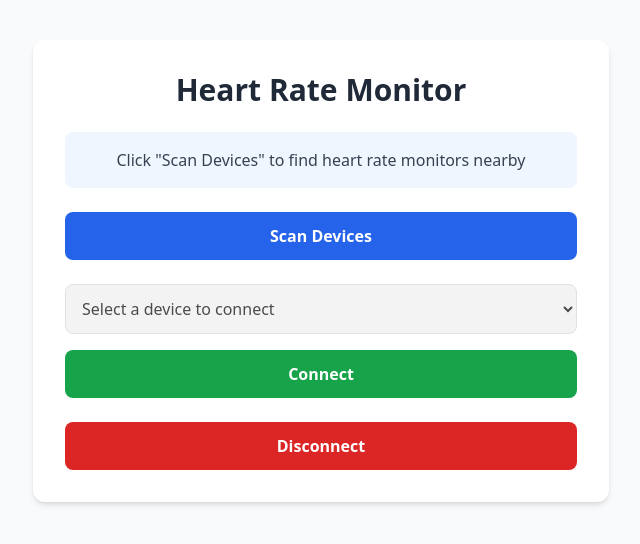
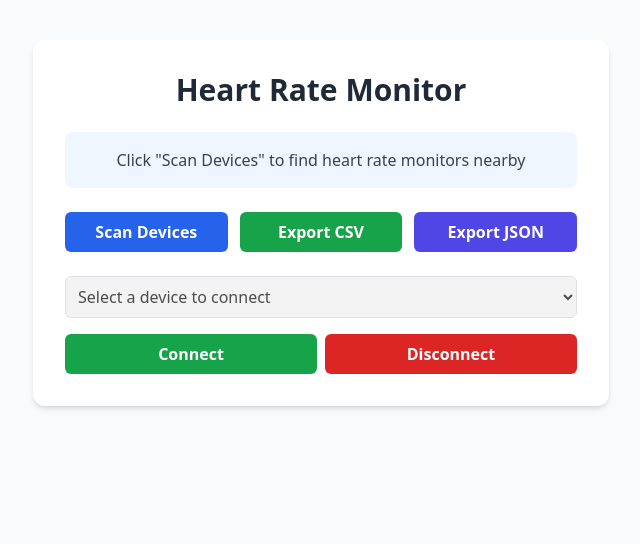
Before and after one commit to Priyansh-6216/vitallens, a Flask app: page / in a window 1280 px wide. Shown: the top 544 px of the page, without its empty margins (319-959 px from the left). Run offline with Flask 3, Linux system fonts and the light colour scheme; some libraries are stand-ins or nearby versions.

Commit message:
feat: add CSV and JSON export functionality for heart rate data

```diff
--- a/templates/index.html
+++ b/templates/index.html
@@ -18,44 +18,52 @@
             </p>
         </div>
 
-        <div class="mb-6">
+        <div class="mb-6 flex flex-wrap gap-3">
             <button id="scanBtn"
-                    class="w-full bg-blue-600 hover:bg-blue-700 text-white font-bold py-3 px-6 rounded-lg transition-colors"
+                    class="flex-1 bg-blue-600 hover:bg-blue-700 text-white font-bold py-2 px-4 rounded-md transition-colors"
                     id="scan-btn">
                 Scan Devices
+            </button>
+            <button id="exportCsvBtn"
+                    class="flex-1 bg-green-600 hover:bg-green-700 text-white font-bold py-2 px-4 rounded-md transition-colors"
+                    disabled>
+                Export CSV
+            </button>
+            <button id="exportJsonBtn"
+                    class="flex-1 bg-indigo-600 hover:bg-indigo-700 text-white font-bold py-2 px-4 rounded-md transition-colors"
+                    disabled>
+                Export JSON
             </button>
         </div>
 
         <div class="mb-4">
             <select id="deviceList"
-                    class="w-full p-3 border border-gray-300 rounded-lg focus:outline-none focus:ring-2 focus:ring-blue-500"
+                    class="w-full p-2 border border-gray-300 rounded-md focus:outline-none focus:ring-2 focus:ring-blue-500"
                     disabled>
                 <option value="">Select a device to connect</option>
             </select>
         </div>
 
-        <div class="mb-4">
+        <div class="flex space-x-2">
             <button id="connectBtn"
-                    class="w-full bg-green-600 hover:bg-green-700 text-white font-bold py-3 px-6 rounded-lg transition-colors"
+                    class="flex-1 bg-green-600 hover:bg-green-700 text-white font-bold py-2 px-4 rounded-md transition-colors"
                     disabled>
                 Connect
             </button>
-        </div>
-
-        <div id="heartRateDisplay" class="text-center mt-8 hidden">
-            <div class="text-6xl font-bold text-gray-800" id="hr-value">--</div>
-            <div class="mt-2 text-lg text-gray-600">BPM</div>
-            <div id="hr-status" class="mt-4 text-sm text-gray-500">
-                Waiting for heart rate data...
-            </div>
-        </div>
-
-        <div class="mt-6">
             <button id="disconnectBtn"
-                    class="w-full bg-red-600 hover:bg-red-700 text-white font-bold py-3 px-6 rounded-lg transition-colors"
+                    class="flex-1 bg-red-600 hover:bg-red-700 text-white font-bold py-2 px-4 rounded-md transition-colors"
                     disabled>
                 Disconnect
             </button>
+        </div>
+
+        <div id="heartRateDisplay" class="text-center space-y-4 mt-6 hidden">
+            <div class="text-5xl font-bold" id="hr-value">--</div>
+            <div class="text-lg text-gray-600">BPM</div>
+            <div id="hr-status" class="mt-2 text-sm text-gray-500">
+                Waiting for heart rate data...
+            </div>
+            <div id="export-status" class="text-sm text-gray-500"></div>
         </div>
     </div>
 
@@ -65,13 +73,93 @@
             const deviceList = document.getElementById('deviceList');
             const connectBtn = document.getElementById('connectBtn');
             const disconnectBtn = document.getElementById('disconnectBtn');
+            const exportCsvBtn = document.getElementById('exportCsvBtn');
+            const exportJsonBtn = document.getElementById('exportJsonBtn');
             const statusText = document.getElementById('status-text');
             const hrValue = document.getElementById('hr-value');
             const hrStatus = document.getElementById('hr-status');
             const heartRateDisplay = document.getElementById('heartRateDisplay');
+            const exportStatus = document.getElementById('export-status');
 
             let pollingInterval = null;
             let selectedDeviceAddress = null;
+
+            // Update export button states based on connection status
+            function updateExportButtons() {
+                const isConnected = !!selectedDeviceAddress;
+                exportCsvBtn.disabled = !isConnected;
+                exportJsonBtn.disabled = !isConnected;
+            }
+
+            // Export CSV function
+            async function exportCSV() {
+                exportStatus.textContent = 'Exporting CSV...';
+                exportStatus.className = 'text-sm text-blue-600';
+
+                try {
+                    const response = await fetch('/api/export/csv');
+                    if (!response.ok) {
+                        throw new Error(`HTTP error! status: ${response.status}`);
+                    }
+
+                    const blob = await response.blob();
+                    const url = window.URL.createObjectURL(blob);
+                    const a = document.createElement('a');
+                    a.style.display = 'none';
+                    a.href = url;
+                    a.download = 'heart_rate_data.csv';
+                    document.body.appendChild(a);
+                    a.click();
+                    window.URL.revokeObjectURL(url);
+
+                    exportStatus.textContent = 'CSV exported successfully!';
+                    exportStatus.className = 'text-sm text-green-600';
+
+                    // Clear status after 3 seconds
+                    setTimeout(() => {
+                        exportStatus.textContent = '';
+                    }, 3000);
+                } catch (error) {
+                    console.error('Error exporting CSV:', error);
+                    exportStatus.textContent = 'Error exporting CSV';
+                    exportStatus.className = 'text-sm text-red-600';
+                }
+            }
+
+            // Export JSON function
+            async function exportJSON() {
+                exportStatus.textContent = 'Exporting JSON...';
+                exportStatus.className = 'text-sm text-blue-600';
+
+                try {
+                    const response = await fetch('/api/export/json');
+                    if (!response.ok) {
+                        throw new Error(`HTTP error! status: ${response.status}`);
+                    }
+
+                    const blob = await response.blob();
+                    const url = window.URL.createObjectURL(blob);
+                    const a = document.createElement('a');
+                    a.style.display = 'none';
+                    a.href = url;
+                    a.download = 'heart_rate_data.json';
+                    document.body.appendChild(a);
+                    a.click();
+                    window.URL.revokeObjectURL(url);
+
+                    exportStatus.textContent = 'JSON exported successfully!';
+                    exportStatus.className = 'text-sm text-green-600';
+
+                    // Clear status after 3 seconds
+                    setTimeout(() => {
+                        exportStatus.textContent = '';
+                    }, 3000);
+                } catch (error) {
+                    console.error('Error exporting JSON:', error);
+                    exportStatus.textContent = 'Error exporting JSON';
+                    exportStatus.className = 'text-sm text-red-600';
+                }
+            }
 
             // Scan for devices
             scanBtn.addEventListener('click', async () => {
@@ -112,10 +200,9 @@
 
             // Enable connect button when device selected
             deviceList.addEventListener('change', () => {
+                selectedDeviceAddress = deviceList.value;
                 connectBtn.disabled = !deviceList.value;
-                if (deviceList.value) {
-                    selectedDeviceAddress = deviceList.value;
-                }
+                updateExportButtons();
             });
 
             // Connect to device
@@ -175,6 +262,7 @@
                 } finally {
                     connectBtn.disabled = false;
                     connectBtn.textContent = 'Connect';
+                    updateExportButtons();
                 }
             });
 
@@ -199,9 +287,11 @@
                     hrValue.textContent = '--';
                     hrValue.className = 'text-6xl font-bold text-gray-800';
                     hrStatus.textContent = 'Waiting for heart rate data...';
+                    exportStatus.textContent = '';
                     connectBtn.disabled = false;
                     deviceList.disabled = false;
                     disconnectBtn.disabled = true;
+                    updateExportButtons();
 
                 } catch (error) {
                     console.error('Error disconnecting:', error);
@@ -209,8 +299,13 @@
                 } finally {
                     disconnectBtn.disabled = false;
                     disconnectBtn.textContent = 'Disconnect';
+                    updateExportButtons();
                 }
             });
+
+            // Export button event listeners
+            exportCsvBtn.addEventListener('click', exportCSV);
+            exportJsonBtn.addEventListener('click', exportJSON);
         });
     </script>
 </body>
```
